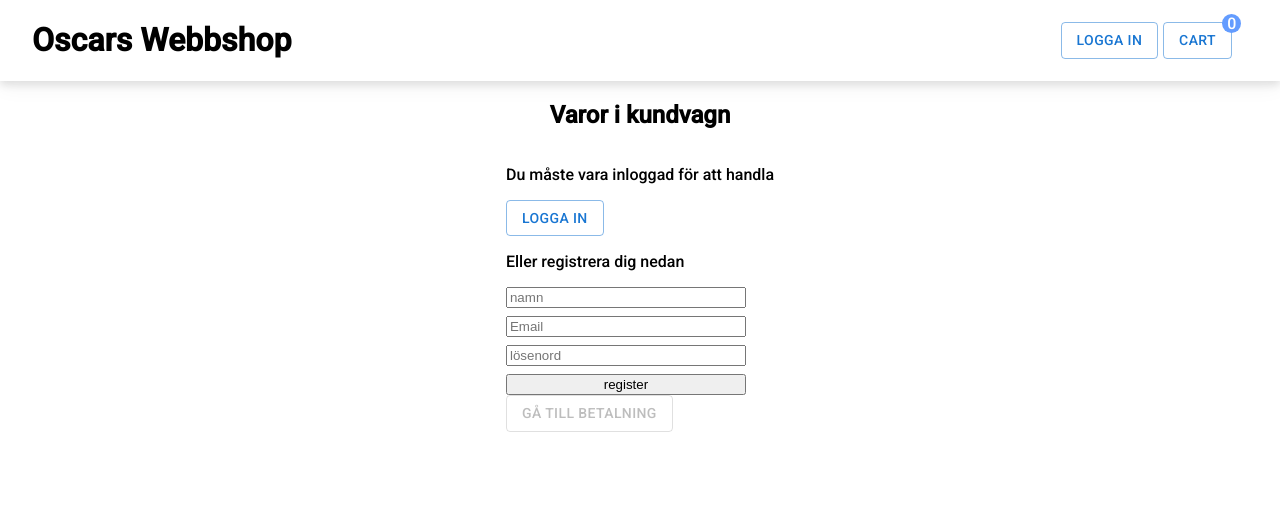
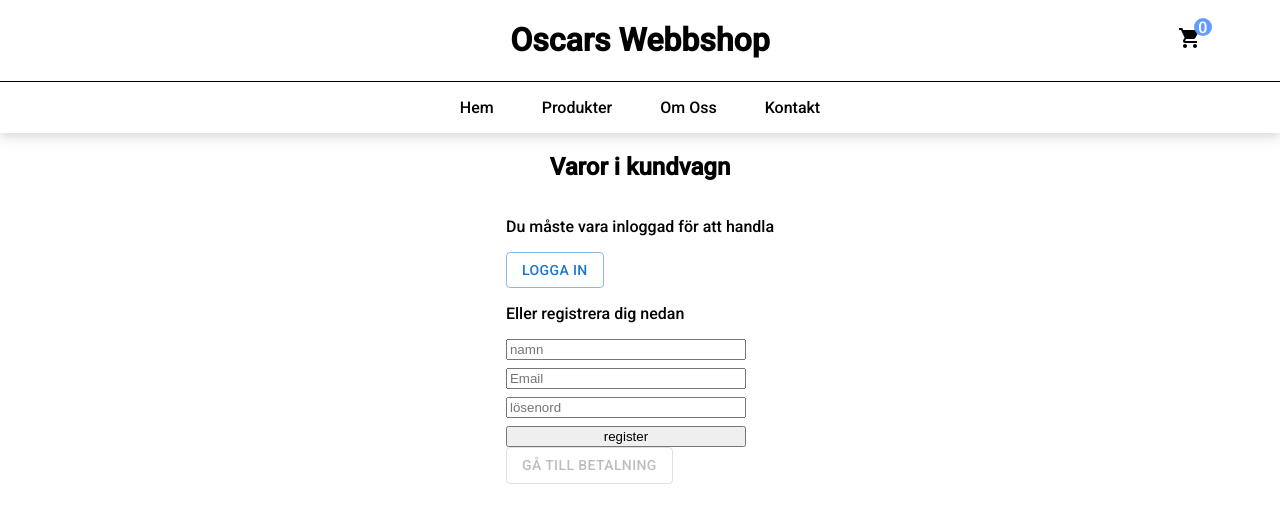
Before and after one commit to Oscarwarmark/Exam-project, a React (Vite) app in the folder client/: page /cart in a window 1280 px wide. Shown: the top 522 px of the page. Built offline with nearby package versions, Linux system fonts and the light colour scheme; a web font is replaced by a local one.

Commit message:
Header navigation fixed + mobile menu created

```diff
--- a/client/package.json
+++ b/client/package.json
@@ -12,6 +12,7 @@
   "dependencies": {
     "@emotion/react": "^11.11.3",
     "@emotion/styled": "^11.11.0",
+    "@mui/icons-material": "^5.15.2",
     "@mui/material": "^5.15.2",
     "react": "^18.2.0",
     "react-dom": "^18.2.0",
--- a/client/src/App.jsx
+++ b/client/src/App.jsx
@@ -2,6 +2,10 @@ import { BrowserRouter, Route, Routes } from "react-router-dom";
 import Home from "./components/Home";
 import Confirmation from "./components/confirmation";
 import Cart from "./components/cart";
+import ProductsPage from "./Pages/ProductsPage";
+import ContactPage from "./Pages/ContactPage";
+import AboutPage from "./Pages/AboutPage";
+import "./styles/App.css";
 
 function App() {
   return (
@@ -10,6 +14,9 @@ function App() {
         <Route path="/cart" element={<Cart />} />
         <Route path="/" element={<Home />} />
         <Route path="/confirmation" element={<Confirmation />} />
+        <Route path="/products" element={<ProductsPage />} />
+        <Route path="/contact" element={<ContactPage />} />
+        <Route path="/about" element={<AboutPage />} />
       </Routes>
     </BrowserRouter>
   );
--- /dev/null
+++ b/client/src/Pages/AboutPage.jsx
@@ -0,0 +1,12 @@
+import React from "react";
+import Header from "../components/Header";
+const AboutPage = () => {
+  return (
+    <div>
+      <Header />
+      <p>AboutPage</p>
+    </div>
+  );
+};
+
+export default AboutPage;
--- /dev/null
+++ b/client/src/Pages/ContactPage.jsx
@@ -0,0 +1,13 @@
+import React from "react";
+import Header from "../components/Header";
+
+function ContactPage() {
+  return (
+    <div>
+      <Header />
+      <p>ContactPage</p>
+    </div>
+  );
+}
+
+export default ContactPage;
--- /dev/null
+++ b/client/src/Pages/ProductsPage.jsx
@@ -0,0 +1,12 @@
+import React from "react";
+import Header from "../components/Header";
+function ProductsPage() {
+  return (
+    <div>
+      <Header />
+      <p>ProductsPage</p>
+    </div>
+  );
+}
+
+export default ProductsPage;
--- a/client/src/components/Header.jsx
+++ b/client/src/components/Header.jsx
@@ -4,23 +4,45 @@ import SignIn from "./SignIn";
 import Button from "@mui/material/Button";
 import { useContext } from "react";
 import { MyCartContext } from "../context/CartContext";
+import MobileNavigation from "./MobileNavigaton";
+import ShoppingCartIcon from "@mui/icons-material/ShoppingCart";
 
 const Header = () => {
   const { cartItems, cartQuantity } = useContext(MyCartContext);
 
   return (
+    <div className="header">
       <div className="header-container">
+        <div className="left-contatiner">
+          <MobileNavigation />
+        </div>
         <NavLink to="/" className="title">
-        <h1>Oscars Webbshop</h1>
+          <h1 className="logo">Oscars Webbshop</h1>
         </NavLink>
         <div className="buttons-container">
-        <SignIn />
           <div className="cart">
             <NavLink to="/cart">
-            <Button variant="outlined">cart</Button>
+              <ShoppingCartIcon />
             </NavLink>
             <p>{cartQuantity}</p>
           </div>
+        </div>
+      </div>
+      <div className="navigation-container">
+        <ul className="navlink-list">
+          <li>
+            <NavLink to="/">Hem</NavLink>
+          </li>
+          <li>
+            <NavLink to="/Products">Produkter</NavLink>
+          </li>
+          <li>
+            <NavLink to="/about">Om Oss</NavLink>
+          </li>
+          <li>
+            <NavLink to="/contact">Kontakt</NavLink>
+          </li>
+        </ul>
       </div>
     </div>
   );
--- /dev/null
+++ b/client/src/components/MobileNavigaton.jsx
@@ -0,0 +1,50 @@
+import "../styles/MobileNavigation.css";
+import { Drawer, IconButton } from "@mui/material";
+import MenuIcon from "@mui/icons-material/Menu";
+import React, { useState } from "react";
+import { NavLink } from "react-router-dom";
+
+function MobileNavigation() {
+  const [isDrawerOpen, setIsDrawerOpen] = useState(false);
+  return (
+    <>
+      <IconButton
+        size="large"
+        edge="start"
+        color="inherit"
+        aria-label="logo"
+        onClick={() => setIsDrawerOpen(true)}
+      >
+        <MenuIcon />
+      </IconButton>
+      <Drawer
+        anchor="left"
+        open={isDrawerOpen}
+        onClose={() => setIsDrawerOpen(false)}
+        PaperProps={{
+          sx: { width: "100%" },
+        }}
+      >
+        <div className="mobile-navigation-container">
+          <h1>Oscars Webbshop</h1>
+          <ul className="mobile-navlinks">
+            <li>
+              <NavLink to="/">Hem</NavLink>
+            </li>
+            <li>
+              <NavLink to="/Products">Produkter</NavLink>
+            </li>
+            <li>
+              <NavLink to="/about">Om Oss</NavLink>
+            </li>
+            <li>
+              <NavLink to="/contact">Kontakt</NavLink>
+            </li>
+          </ul>
+        </div>
+      </Drawer>
+    </>
+  );
+}
+
+export default MobileNavigation;
--- a/client/src/components/SignIn.jsx
+++ b/client/src/components/SignIn.jsx
@@ -7,6 +7,7 @@ import DialogActions from "@mui/material/DialogActions";
 import DialogContent from "@mui/material/DialogContent";
 import DialogContentText from "@mui/material/DialogContentText";
 import DialogTitle from "@mui/material/DialogTitle";
+import LoginIcon from "@mui/icons-material/Login";
 
 const SignIn = () => {
   const [open, setOpen] = useState(false);
--- /dev/null
+++ b/client/src/styles/App.css
@@ -0,0 +1,4 @@
+ul {
+  list-style: none;
+  padding: 0;
+}
--- a/client/src/styles/Header.css
+++ b/client/src/styles/Header.css
@@ -1,19 +1,22 @@
+.header {
+  display: flex;
+  flex-direction: column;
+  box-shadow: 0 4px 8px 0 rgba(0, 0, 0, 0.1), 0 6px 20px 0 rgba(0, 0, 0, 0.05);
+}
+
 .header-container {
   width: 100%;
   display: flex;
   justify-content: space-between;
-  box-shadow: 0 4px 8px 0 rgba(0, 0, 0, 0.1), 0 6px 20px 0 rgba(0, 0, 0, 0.05);
-}
-
-.title {
-  margin-left: 2rem;
+  border-bottom: 1px solid black;
 }
 
 .buttons-container {
   display: flex;
   align-items: center;
-  margin-right: 3rem;
+  justify-content: center;
   gap: 0.3rem;
+  width: 180px;
 }
 
 .header-button {
@@ -48,9 +51,46 @@
   display: flex;
   justify-content: center;
   align-items: center;
-  margin-left: 3.7rem;
+  margin-left: 1rem;
   margin-top: -0.5rem;
   border-radius: 10px;
-  width: 1.2rem;
-  height: 1.2rem;
+  width: 1.1rem;
+  height: 1.1rem;
 }
+
+.left-contatiner {
+  width: 180px;
+}
+
+.navigation-container {
+  display: flex;
+  justify-content: center;
+  width: 100%;
+}
+.navlink-list {
+  display: flex;
+  flex-direction: row;
+  gap: 3rem;
+}
+
+@media (max-width: 800px) {
+  .navigation-container {
+    display: none;
+  }
+  .buttons-container {
+  }
+  .header-container {
+  }
+  .left-contatiner {
+    display: flex;
+    align-items: center;
+  }
+}
+
+@media (min-width: 800px) {
+  .left-contatiner button {
+    display: flex;
+    align-items: center;
+    display: none;
+  }
+}
--- /dev/null
+++ b/client/src/styles/MobileNavigation.css
@@ -0,0 +1,12 @@
+.mobile-navigation-container {
+  display: flex;
+  flex-direction: column;
+  justify-content: center;
+  align-items: center;
+}
+
+.mobile-navlinks {
+  display: flex;
+  flex-direction: column;
+  gap: 2rem;
+}
```
Also changed, not shown: 1 other file (tests, documents, lock files or other folders). Lines whose indentation alone changed are shown as unchanged.
